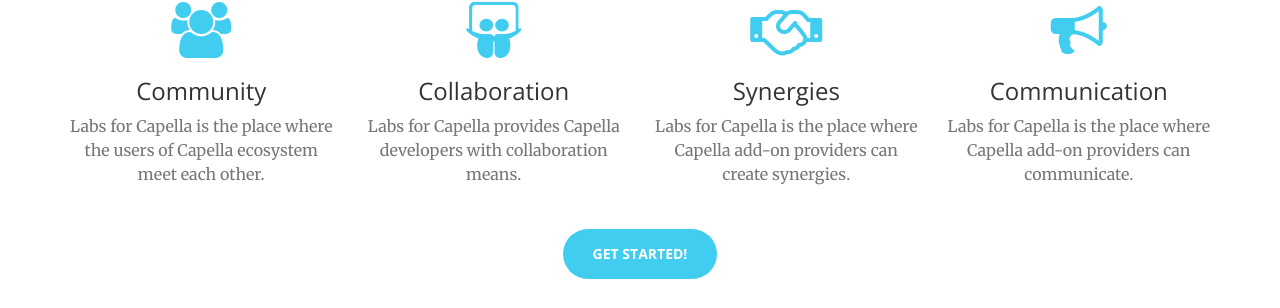
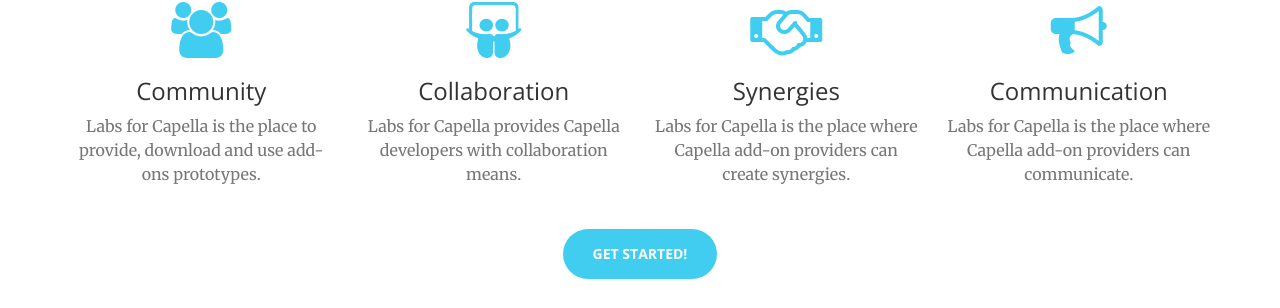
Before and after one commit to labs4capella/labs4capella.github.io, a Jekyll site: the page built from index.html, in a window 1280 px wide and 900 px high, scrolled down 1342 px. Shown: the part 144-452 px from the top of the window. Built offline with Jekyll 4.4.1, drawn with Linux system fonts in a browser that asks for light colours.

Commit message:
update site

```diff
--- a/_includes/header.html
+++ b/_includes/header.html
@@ -3,7 +3,7 @@
         <div class="header-content-inner">
             <h1>Labs for Capella</h1>
             <hr>
-            <p>Labs for Capella aims at providing the Eclipse Capella ecosystem with a creativity and innovation space.</p>
+            <p style="color: white">Labs for Capella aims at providing the Eclipse Capella ecosystem with a creativity and innovation space.</p>
             <a href="#about" class="btn btn-primary btn-xl page-scroll">Find Out More</a>
             <a href="mailto:labs@mbse-capella.org" class="btn btn-primary btn-xl page-scroll">Contribute</a>
         </div>
--- a/_includes/services.html
+++ b/_includes/services.html
@@ -13,7 +13,7 @@
                 <div class="service-box">
                     <i class="fa fa-4x fa-users wow bounceIn text-primary" data-wow-delay=".2s"></i>
                     <h3>Community</h3>
-                    <p class="text-muted">Labs for Capella is the place where the users of Capella ecosystem meet each other.</p>
+                    <p class="text-muted">Labs for Capella is the place to provide, download and use add-ons prototypes.</p>
                 </div>
             </div>
             <div class="col-lg-3 col-md-6 text-center">
```
